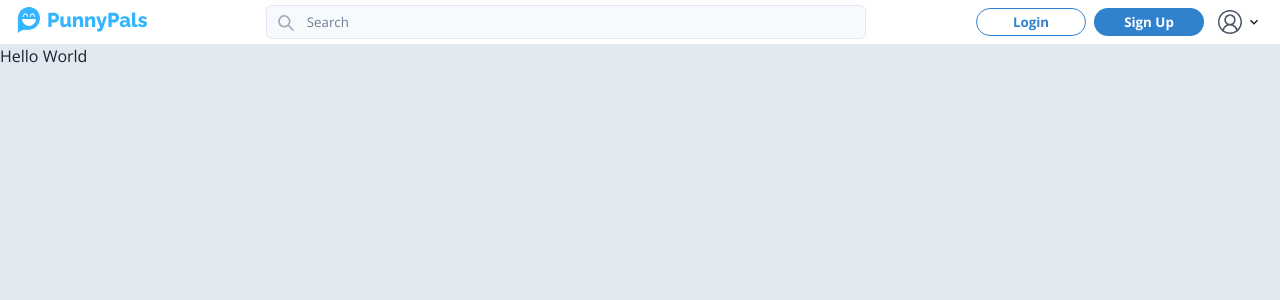
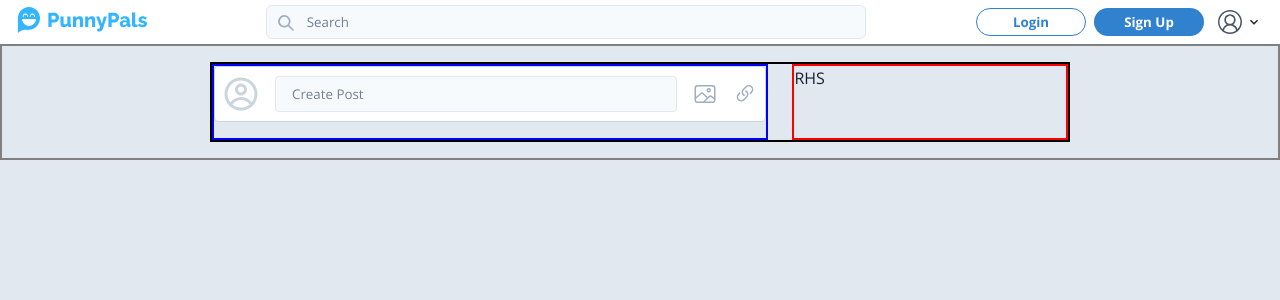
Before and after one commit to Adsattt/PunnyPals, a Next.js app: page / in a window 1280 px wide. Shown: the top 300 px of the page. Built offline with nearby package versions, Linux system fonts and the light colour scheme; no server answers.

Commit message:
nambahin kolom pencarian

```diff
--- /dev/null
+++ b/src/components/Layout/CreatePostLink.tsx
@@ -0,0 +1,75 @@
+import { Flex, Icon, Input } from "@chakra-ui/react";
+// import Link from "next/link";
+import { useRouter } from "next/router";
+import React from "react";
+import { useAuthState } from "react-firebase-hooks/auth";
+import { BsLink45Deg } from "react-icons/bs";
+import { FaReddit } from "react-icons/fa";
+import { IoImageOutline } from "react-icons/io5";
+import { authModalState } from "../../atoms/authModalAtom";
+import { CgProfile } from "react-icons/cg";
+import { auth } from "@/src/firebase/clientApp";
+import { useSetRecoilState } from "recoil";
+// import useDirectory from "../../hooks/useDirectory";
+
+type CreatePostProps = {};
+
+const CreatePostLink: React.FC<CreatePostProps> = () => {
+  const router = useRouter();
+  const [user] = useAuthState(auth);
+  const setAuthModalState  = useSetRecoilState(authModalState);
+  const onClick = () => {
+    // Could check for user to open auth modal before redirecting to submit
+    if(!user){
+        setAuthModalState({open: true, view: "login"});
+        return;
+    }
+    // Open directory menu to select community to post to
+  };
+  return (
+    <Flex
+      justify="space-evenly"
+      align="center"
+      bg="white"
+      height="56px"
+      borderRadius={4}
+      border="1px solid"
+      borderColor="gray.300"
+      p={2}
+      mb={4}
+    >
+      <Icon as={CgProfile} fontSize={36} color="gray.300" mr={4} />
+      <Input
+        placeholder="Create Post"
+        fontSize="10pt"
+        _placeholder={{ color: "gray.500" }}
+        _hover={{
+          bg: "white",
+          border: "1px solid",
+          borderColor: "blue.500",
+        }}
+        _focus={{
+          outline: "none",
+          bg: "white",
+          border: "1px solid",
+          borderColor: "blue.500",
+        }}
+        bg="gray.50"
+        borderColor="gray.200"
+        height="36px"
+        borderRadius={4}
+        mr={4}
+        onClick={onClick}
+      />
+      <Icon
+        as={IoImageOutline}
+        fontSize={24}
+        mr={4}
+        color="gray.400"
+        cursor="pointer"
+      />
+      <Icon as={BsLink45Deg} fontSize={24} color="gray.400" cursor="pointer" />
+    </Flex>
+  );
+};
+export default CreatePostLink;
--- a/src/pages/index.tsx
+++ b/src/pages/index.tsx
@@ -2,9 +2,22 @@ import type { NextPage } from 'next'
 import Head from 'next/head'
 import Image from 'next/image'
 import { Inter } from 'next/font/google'
+import PageContent from '../components/Layout/PageContent';
+import CreatePostLink from '../components/Layout/CreatePostLink';
 
 const Home: NextPage = () => {
-  return <div>Hello World</div>
+  return(
+  <>
+    <PageContent>
+        <>
+        <CreatePostLink/>
+        </>
+        <>
+        <div>RHS</div>
+        </>
+    </PageContent>
+    </>
+  )
 };
 
 export default Home;
```
Also changed, not shown: src/atoms/postsAtom.tsx (added, +52 -0 lines), src/components/Post/NewPostForm.tsx (added).
